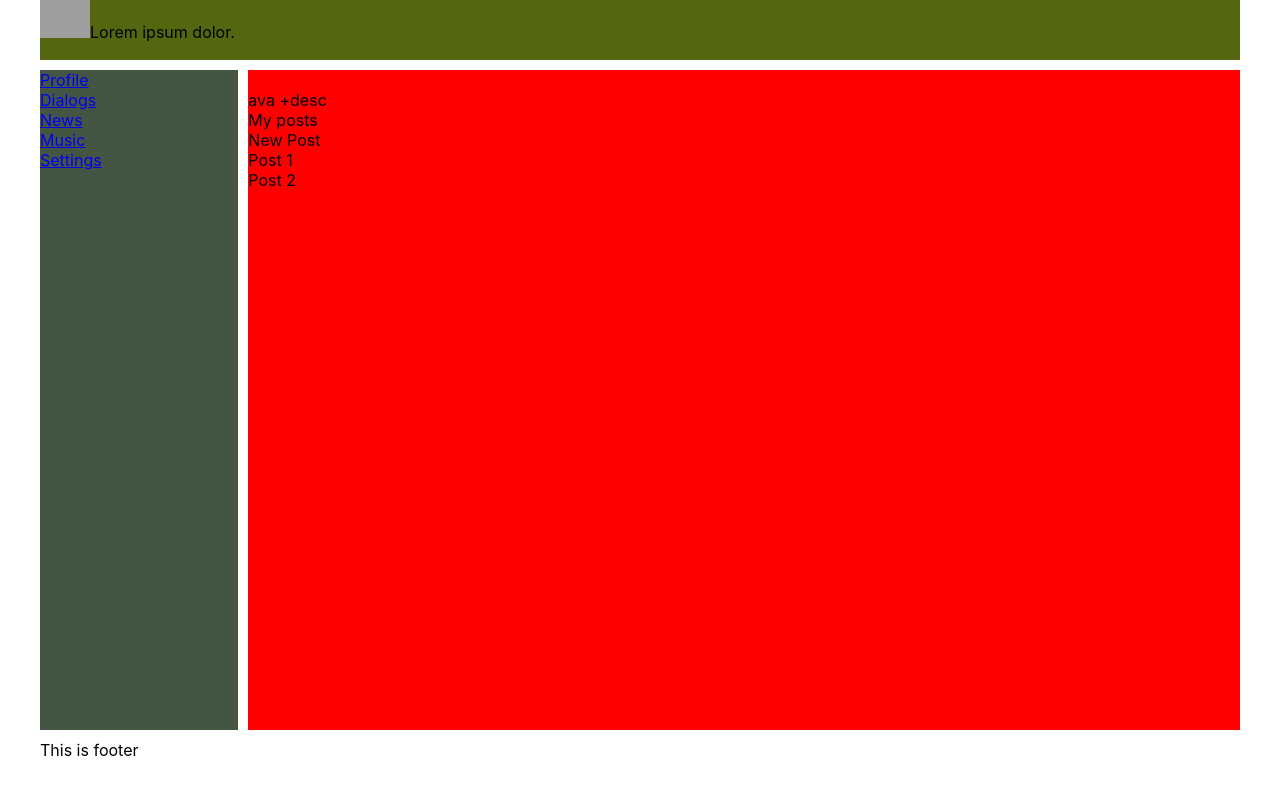
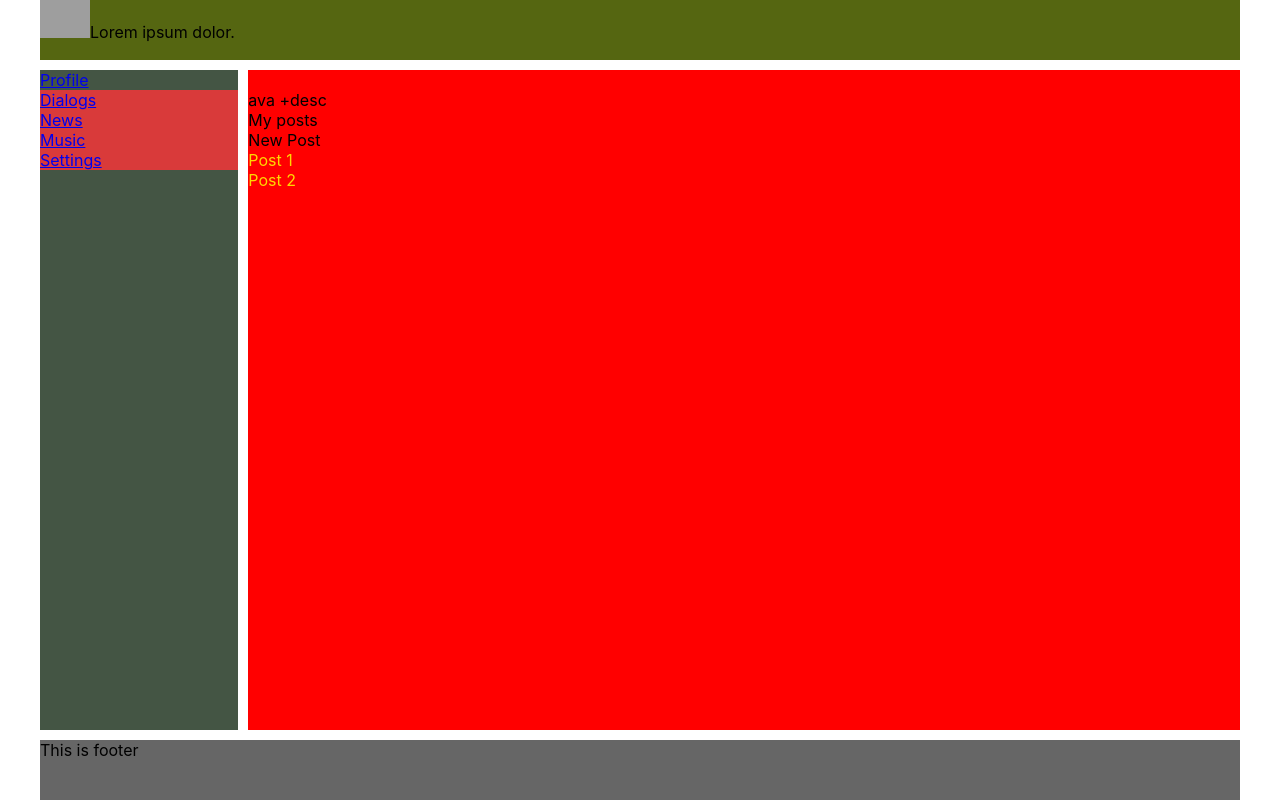
Before and after one commit to Vance051/social-network, a React (Create React App) app: page / in a window 1280 px wide. Built offline with nearby package versions, Linux system fonts and the light colour scheme; grey boxes are pictures that could not be loaded.

Commit message:
14. Refactoring. adding styles to components

```diff
--- a/src/Components/Footer/Footer.tsx
+++ b/src/Components/Footer/Footer.tsx
@@ -3,7 +3,7 @@ import s from './Footer.module.css'
 
 const Footer = () => {
     return (
-        <div className={s.footers}>
+        <div className={s.footer}>
             This is footer
         </div>
     );
--- a/src/Components/NavBar/NavBar.module.css
+++ b/src/Components/NavBar/NavBar.module.css
@@ -2,3 +2,10 @@
     grid-area: nav;
     background: #454;
 }
+.item  {
+    color: #f5edcd;
+    background: #d93a3a;
+}
+.active {
+color: blue;
+}
--- a/src/Components/NavBar/NavBar.tsx
+++ b/src/Components/NavBar/NavBar.tsx
@@ -4,19 +4,19 @@ const NavBar = () => {
     return (
 
         <nav className={s.nav}>
-            <div>
+            <div className={`${s.item$} ${s.active}`}>
                 <a href="/#">Profile</a>
             </div>
-            <div>
+            <div className={s.item}>
                 <a href="/#">Dialogs</a>
             </div>
-            <div>
+            <div className={s.item}>
                 <a href="/#">News</a>
             </div>
-            <div>
+            <div className={s.item}>
                 <a href="/#">Music</a>
             </div>
-            <div>
+            <div className={s.item}>
                 <a href="/#">Settings</a>
             </div>
         </nav>
--- a/src/Components/Profile/Profile.module.css
+++ b/src/Components/Profile/Profile.module.css
@@ -2,3 +2,7 @@
     grid-area: content;
     background: red;
 }
+
+.item{
+    color: gold;
+}
--- a/src/Components/Profile/Profile.tsx
+++ b/src/Components/Profile/Profile.tsx
@@ -10,8 +10,8 @@ const Profile = () => {
             <div>
                 My posts
                 <div>New Post</div>
-                <div>Post 1</div>
-                <div>Post 2</div>
+                <div className={s.item}>Post 1</div>
+                <div className={s.item}>Post 2</div>
             </div>
         </div>
     );
```
